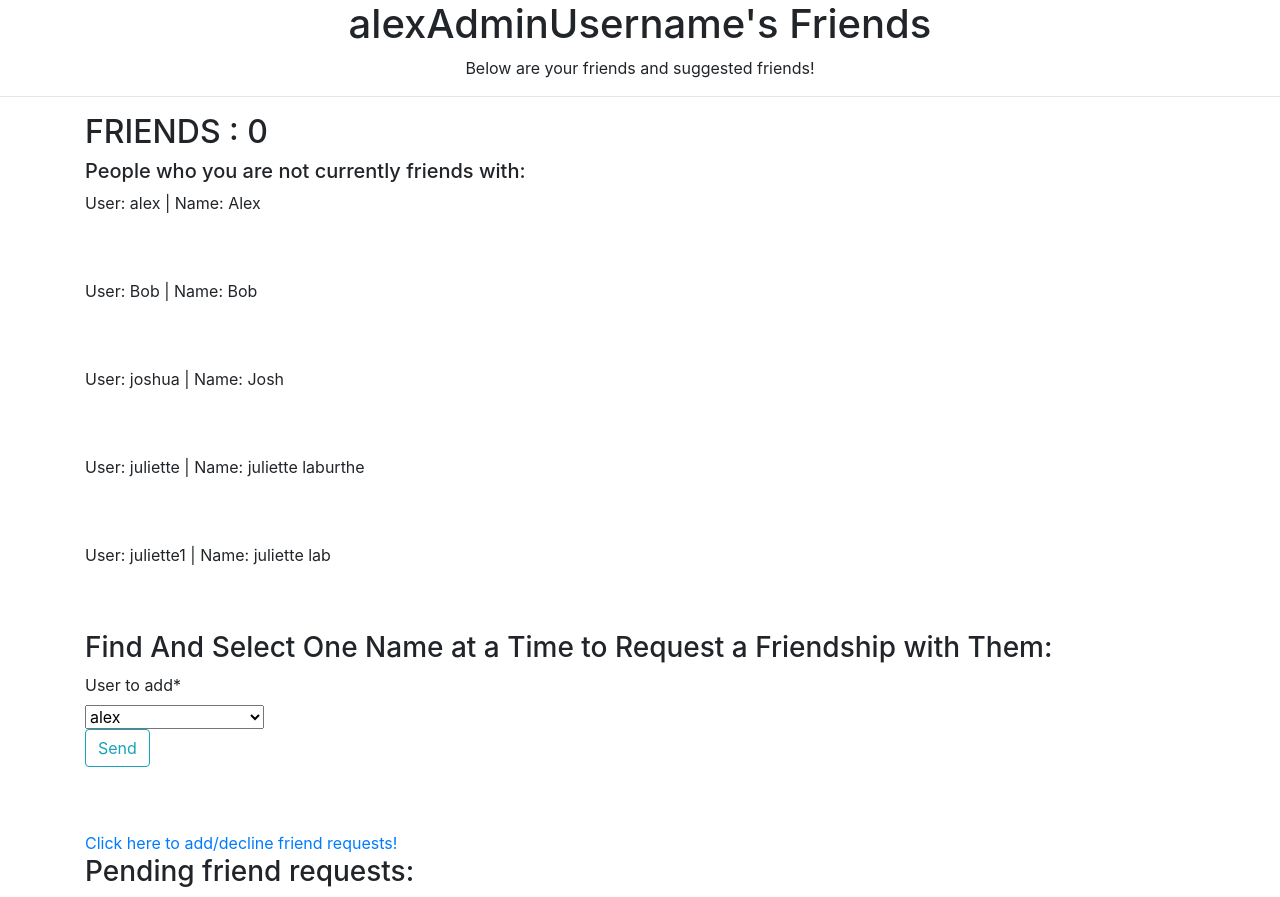
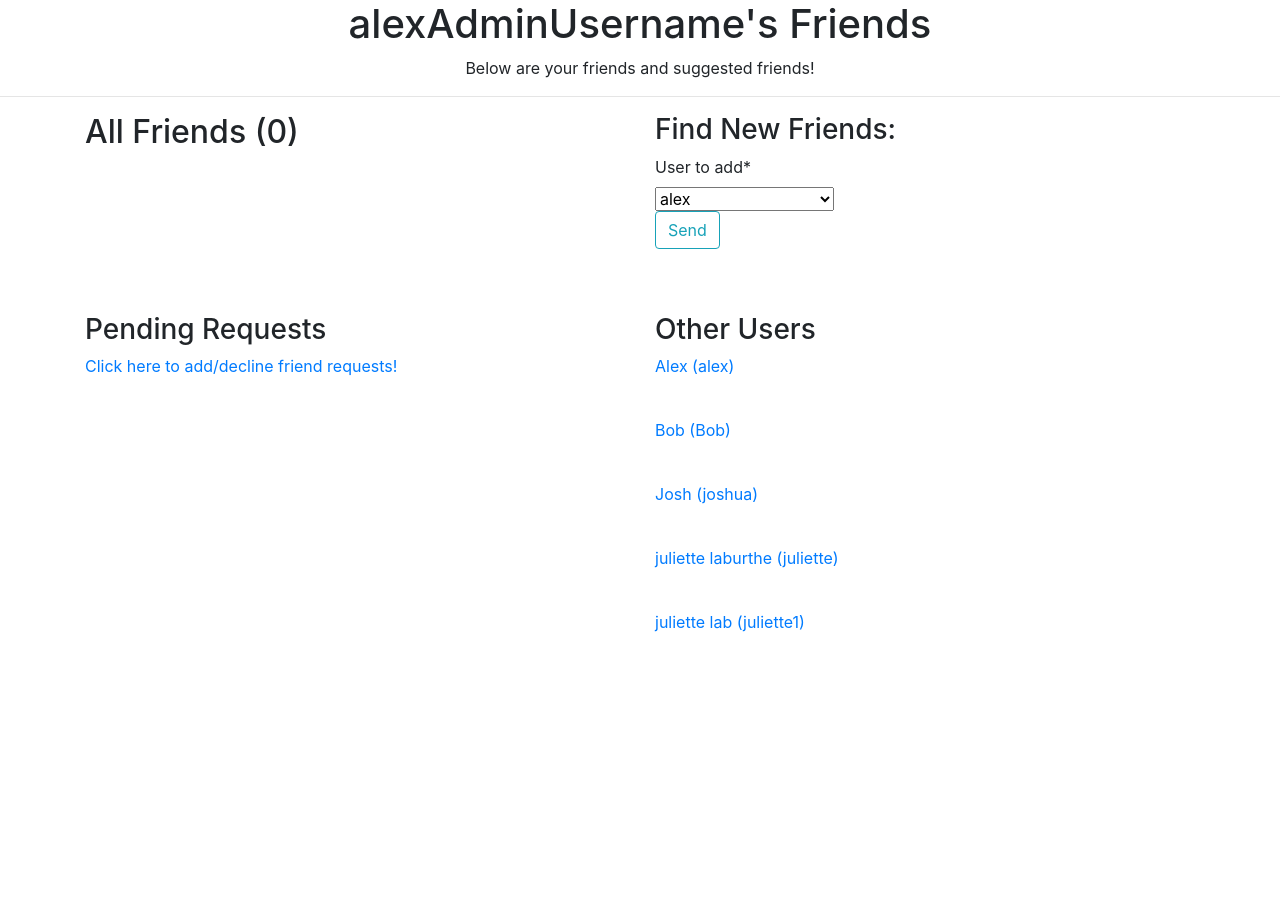
Before and after one commit to cambrothers/CS3240_Project, a Django app: page /profile/friends in a window 1280 px wide. Shown: the part 56-953 px from the top of the page. After the commit the page ends 688 px from the top, so only its background shows below. Run offline with Django 3.2, Linux system fonts and the light colour scheme; a user stored in the database is signed in; data comes from the database, SQL or seed files in the repository; both versions use the stored data as it was after the commit; some libraries are stand-ins or nearby versions.

Commit message:
edited ux of friends page

```diff
--- a/CS3240_A20/settings.py
+++ b/CS3240_A20/settings.py
@@ -152,7 +152,7 @@ django_heroku.settings(locals()) # , test_runner=False)
  #   found = False
 
 #To work locally SITE_ID should be 2. Althought it was 1 before changing it for local editing.
-SITE_ID = 3
+SITE_ID = 2
 LOGIN_REDIRECT_URL = 'profile'
 
 SOCIALACCOUNT_PROVIDERS = {
--- a/users/templates/users/friends.html
+++ b/users/templates/users/friends.html
@@ -45,29 +45,17 @@
 </center>
 
 <div class='container'>
-
-  <h2>FRIENDS : {{user.profile.get_friends_num}} </h2>
+  <div class="row justify-content-md-auto">
+    <div class='col'>
+      <h2>All Friends ({{user.profile.get_friends_num}})</h2>
       {% for friend in user.profile.get_friends %}
-  <p>User: {{friend}}| Name: {{friend.profile.name}}</p>
+        <p><a href="{% url 'profile_detail' friend.profile.id %}">{{friend.profile.name}} ({{friend}})</a></p>
         <br>
 
-  {%endfor%}
-
-  <h5>People who you are not currently friends with: </h5>
-
-
-  {% for profile in all_profiles %}
-  {% if not profile.user in user.profile.get_friends and not user in profile.get_friends %}
-  {% if not profile.user == user and not profile.user.is_superuser == True  %}
-
-  <p>User: {{profile.user}} | Name: {{profile.name}}</p>
-
-  <br>
-  <br>
-  {% endif%}
-  {% endif%}
-  {% endfor%}
-  <h3>Find And Select One Name at a Time to Request a Friendship with Them:</h3>
+      {% endfor %}
+    </div>
+    <div class='col'>
+      <h3>Find New Friends:</h3>
       <form method="POST" >
       {% csrf_token %}
 
@@ -75,17 +63,35 @@
 
       <button name="data" class="btn btn-outline-info" type="submit">Send</button>
       </form>
-
       <br>
       <br>
+    </div>
+  </div>
+  <div class="row justify-content-md-auto">
+    <div class='col'>
+      <h3>Pending Requests</h3>
       <a href="{% url 'friend_req'%}">Click here to add/decline friend requests!</a>
-  <h3>Pending friend requests:</h3>
       {% for profile in all_profiles %}
         {% if  profile.user in user.profile.get_requests and not profile.user in user.profile.get_friends %}
-  <p>User: {{profile.user}} | Name: {{profile.name}}</p>
+            <p><a href="{% url 'profile_detail' profile.id %}">{{profile.name}} ({{profile.user}})</a></p>
+
           <br>
           <br>
         {% endif%}
       {% endfor%}
+    </div>
+    <div class='col'>
+      <h3>Other Users </h3>
+      {% for profile in all_profiles %}
+        {% if not profile.user in user.profile.get_friends and not user in profile.get_friends %}
+          {% if not profile.user == user and not profile.user.is_superuser == True  %}
+            <p><a href="{% url 'profile_detail' profile.user.id %}">{{profile.name}} ({{profile.user}})</a></p>
+            <br>
+          {% endif%}
+        {% endif%}
+      {% endfor%}
+    </div>
+  </div>
+</div>
   {%endblock%}
   </div>
```
Also changed, not shown: db.sqlite3. Lines whose indentation alone changed are shown as unchanged.
